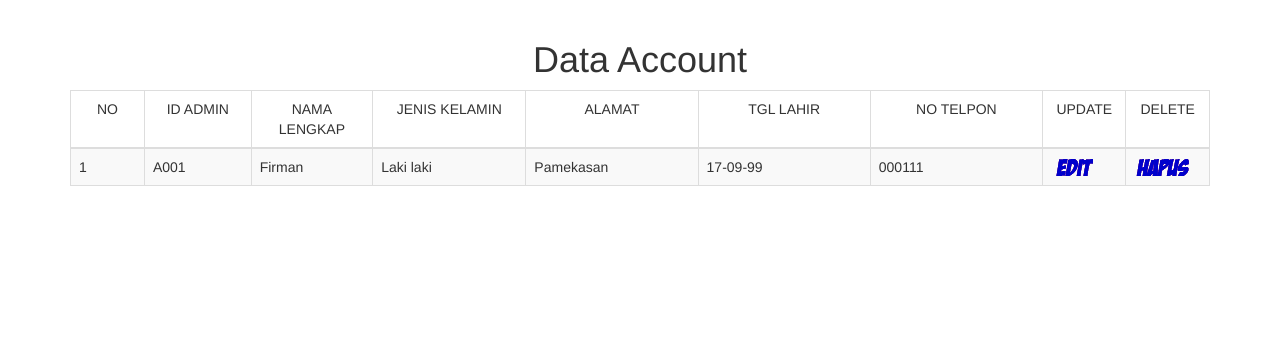
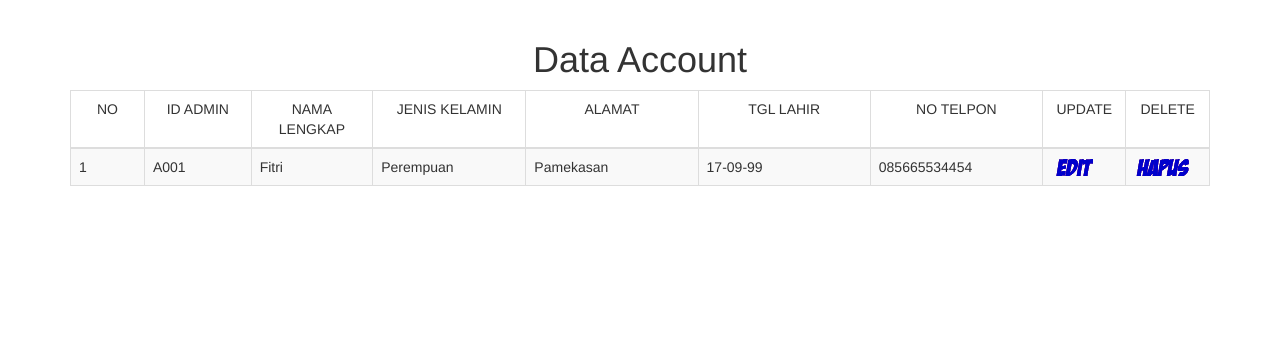
Before and after one commit to SittiSuwaibah09/SistemBengkel, a PHP site: page /dataadmin.php in a window 1280 px wide. Shown: the part 52-403 px from the top of the page. Run offline with PHP 8.4, Linux system fonts and the light colour scheme.

Commit message:
Fitri Anisa

```diff
--- a/dataadmin.php
+++ b/dataadmin.php
@@ -118,11 +118,11 @@
               <tr>
                 <td><font id="font">1</font></td>
                 <td><font id="font">A001</font></td>
-                <td><font id="font">Firman</font></td>
-                <td><font id="font">Laki laki</font></td>
+                <td><font id="font">Fitri</font></td>
+                <td><font id="font">Perempuan</font></td>
                 <td><font id="font">Pamekasan</font></td>
                 <td><font id="font">17-09-99</font></td>
-                <td><font id="font">000111</font></td>
+                <td><font id="font">085665534454</font></td>
                 <td><a href=""><img src="edit.png"/></a></td>
                 <td><a href=">" onClick="return confirm('Anda Yakin Ingin Menghapusnya. . . ? ? ?')"><img src="hapus.png"/></a></td>
               </tr>
```
